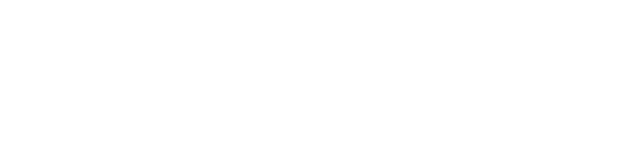
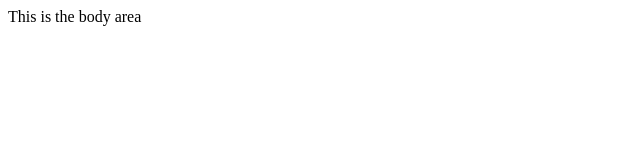
Before and after one commit to pranavppt/test, a plain HTML site: page index.html in a window 1280 px wide. Shown: the whole page, without its empty margins (0-640 px from the left). Drawn offline with Linux system fonts and the light colour scheme.

Commit message:
add content to body

```diff
--- a/index.html
+++ b/index.html
@@ -6,6 +6,6 @@
     <title>Document</title>
 </head>
 <body>
-
+        This is the body area
 </body>
 </html>
```
